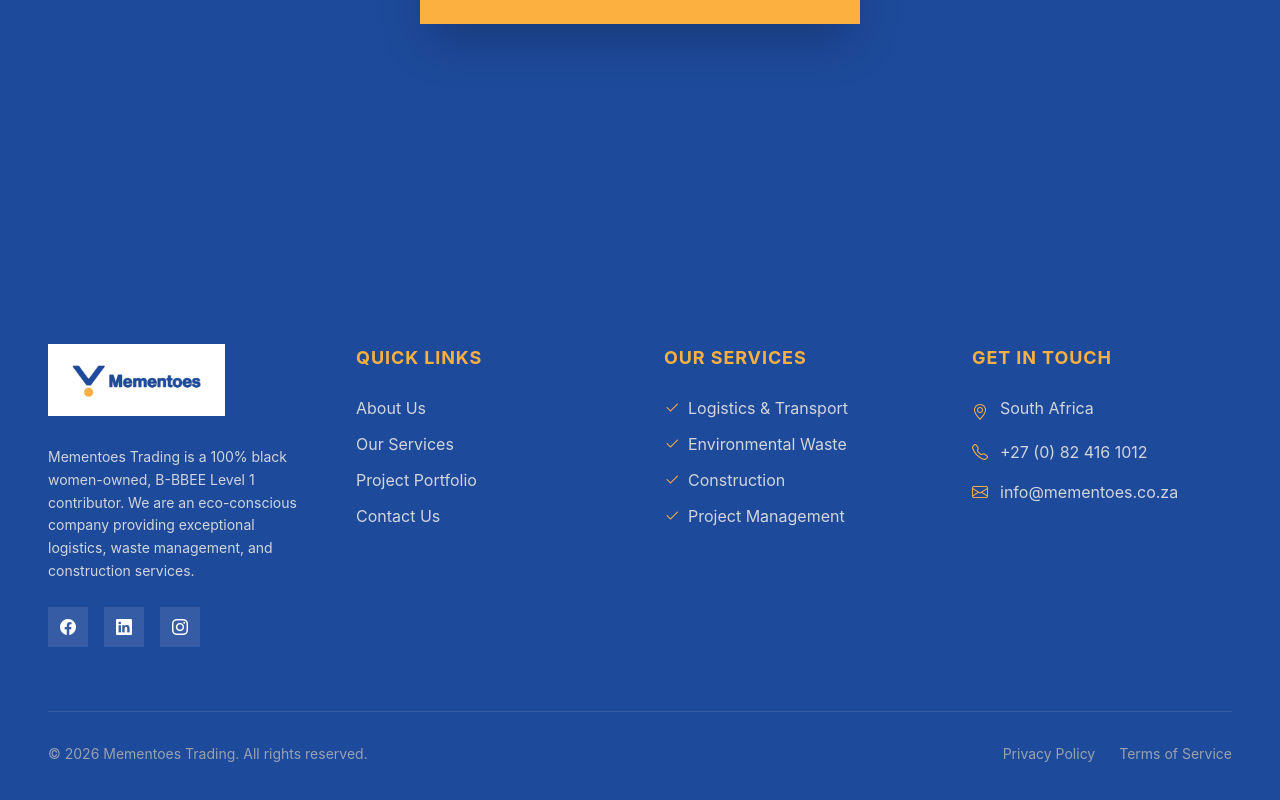
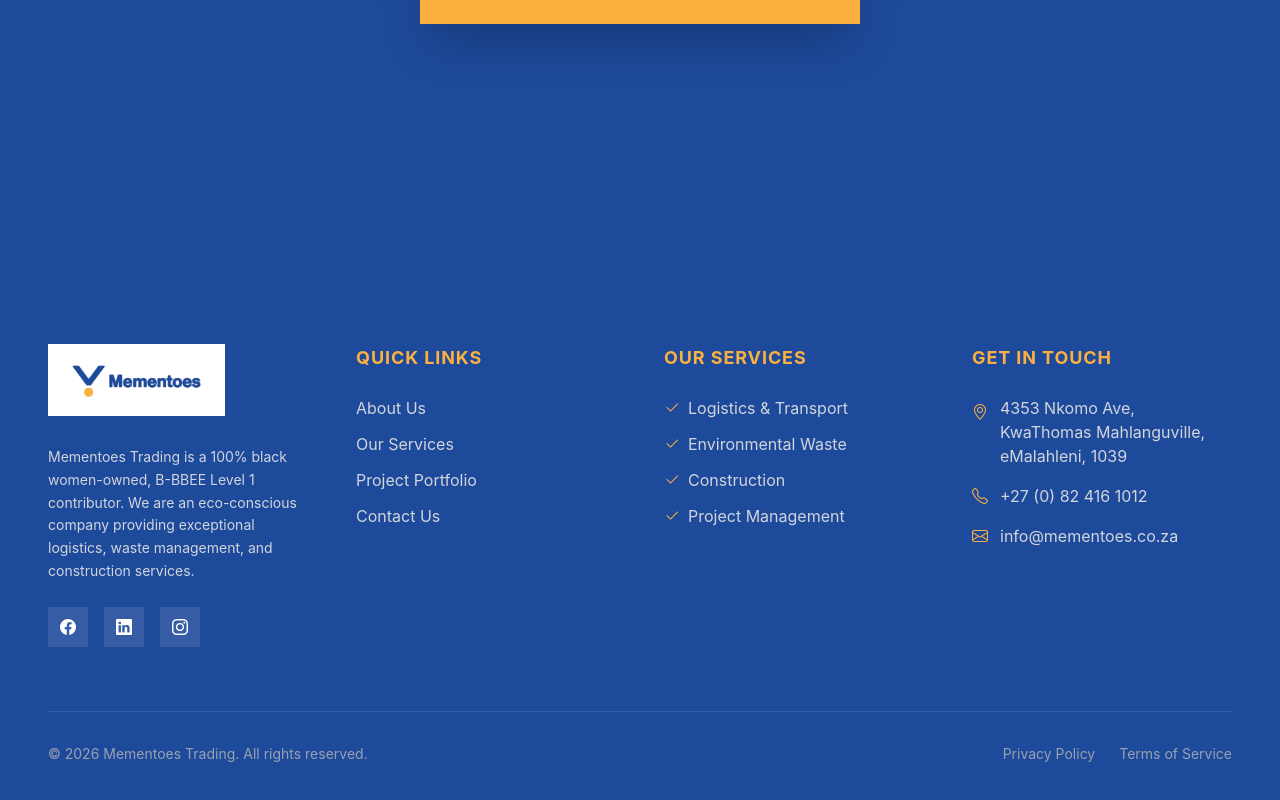
Before and after one commit to UncleSmol/mementoes, a React (Vite) app: page / in a window 1280 px wide. Shown: the part 9257-10057 px from the top of the page. Built offline with nearby package versions, Linux system fonts and the light colour scheme.

Commit message:
Add office address to footer

```diff
--- a/src/components/Footer.tsx
+++ b/src/components/Footer.tsx
@@ -56,7 +56,11 @@ const Footer = () => {
             <ul className="space-y-4">
               <li className="flex items-start gap-3 text-gray-300">
                 <i className="bi bi-geo-alt text-secondary mt-1"></i>
-                <span>South Africa</span>
+                <span>
+                  4353 Nkomo Ave,<br />
+                  KwaThomas Mahlanguville,<br />
+                  eMalahleni, 1039
+                </span>
               </li>
               <li className="flex items-center gap-3 text-gray-300">
                 <i className="bi bi-telephone text-secondary"></i>
```
